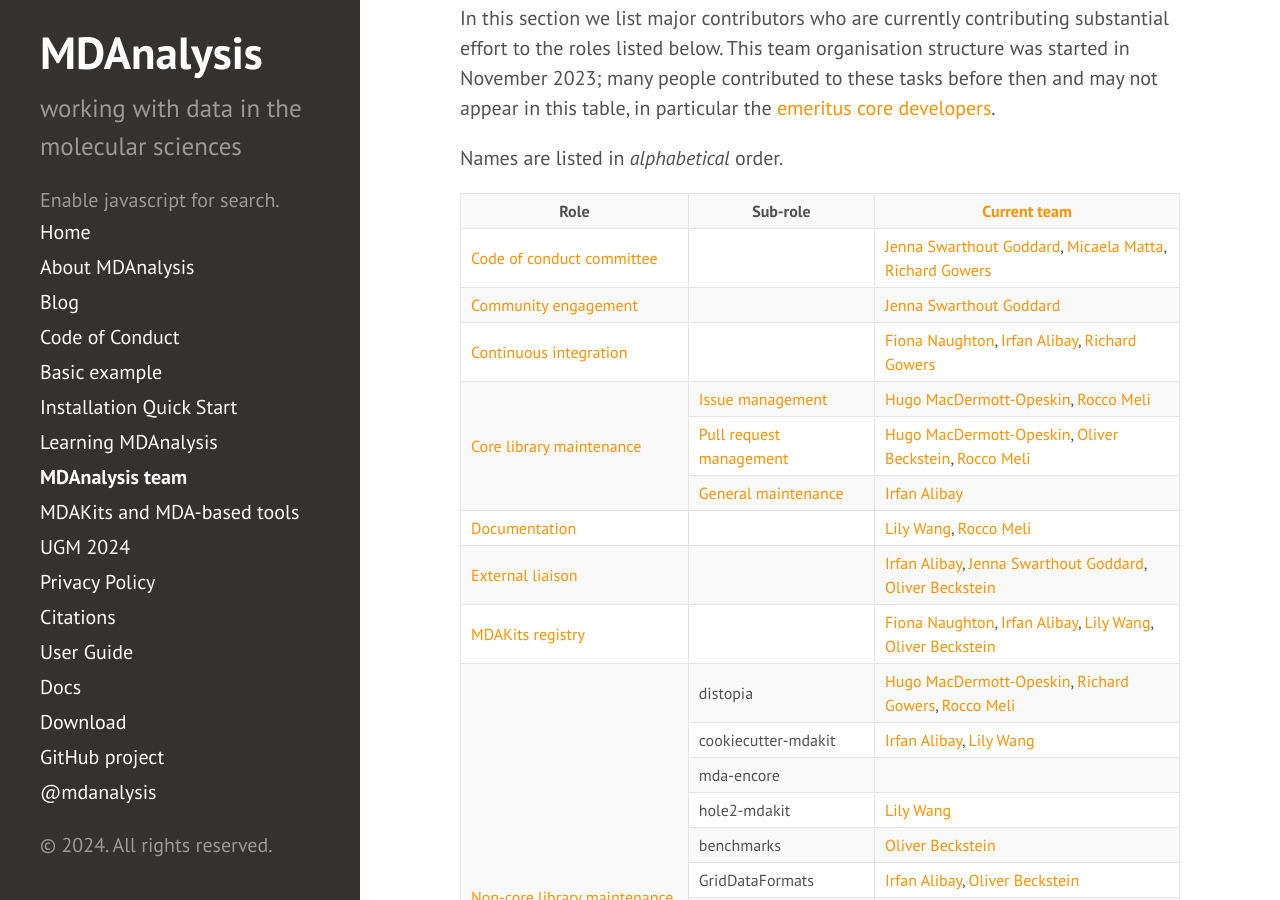
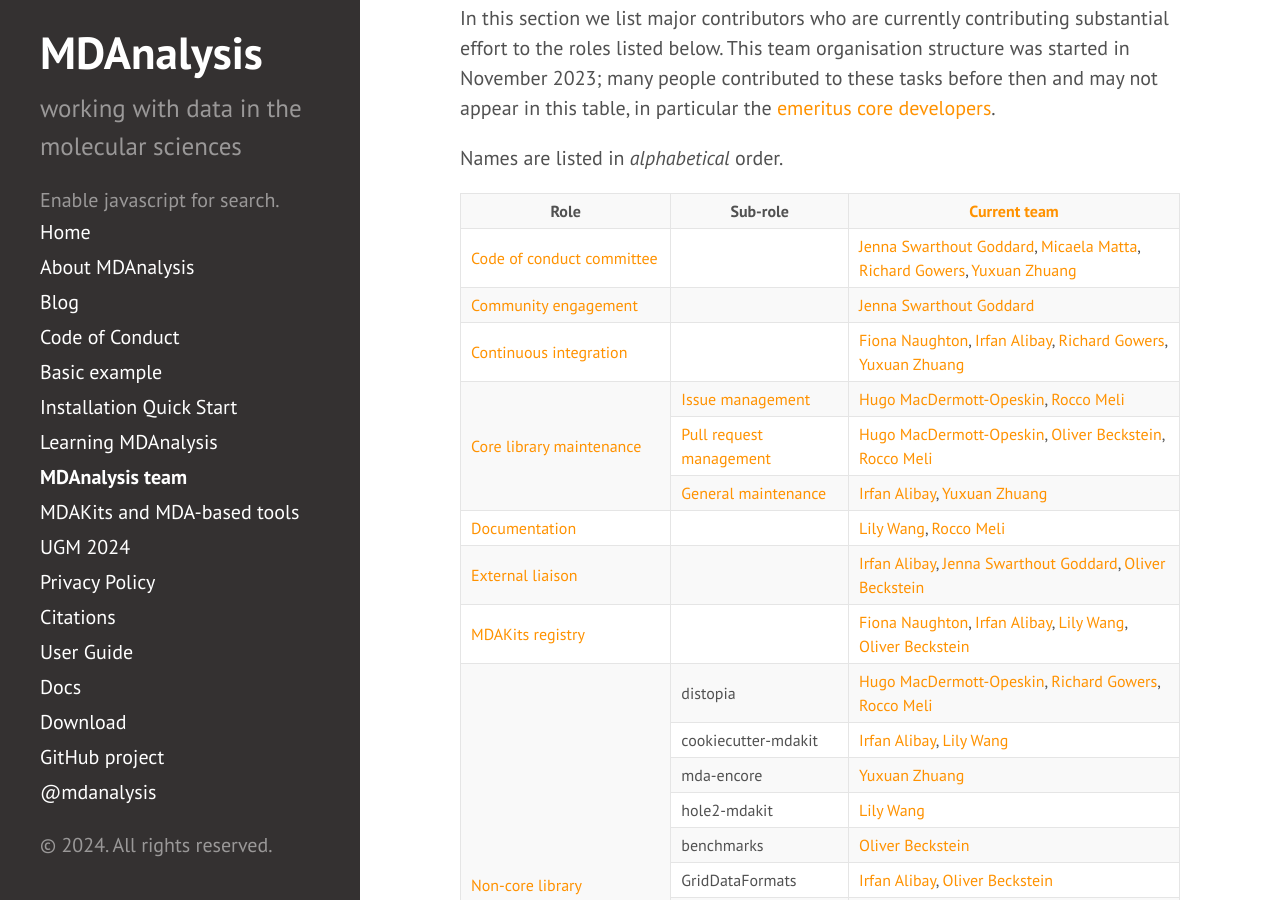
Before and after one commit to MDAnalysis/MDAnalysis.github.io, a Jekyll site: the page built from pages/team.md, in a window 1280 px wide and 900 px high, scrolled down 525 px. Built offline with Jekyll 4.4.1, drawn with Linux system fonts in a browser that asks for light colours; comment, search, counter and statistics services are not loaded.

Commit message:
add yuxuan to teams

```diff
--- a/_data/team/roles/code_of_conduct.yml
+++ b/_data/team/roles/code_of_conduct.yml
@@ -11,3 +11,4 @@ current_members:
   - "[Jenna Swarthout Goddard](https://github.com/jennaswa)"
   - "[Richard Gowers](https://github.com/richardjgowers)"
   - "[Micaela Matta](https://github.com/micaela-matta)"
+  - "[Yuxuan Zhuang](https://github.com/yuxuanzhuang)"
--- a/_data/team/roles/continuous_integration.yml
+++ b/_data/team/roles/continuous_integration.yml
@@ -8,3 +8,4 @@ current_members:
   - "[Fiona Naughton](https://github.com/fiona-naughton)"
   - "[Irfan Alibay](https://github.com/IAlibay)"
   - "[Richard Gowers](https://github.com/richardjgowers)"
+  - "[Yuxuan Zhuang](https://github.com/yuxuanzhuang)"
--- a/_data/team/roles/core_library_maintenance.yml
+++ b/_data/team/roles/core_library_maintenance.yml
@@ -31,3 +31,4 @@ subroles:
       - Other general maintenance tasks
     current_members:
       - "[Irfan Alibay](https://github.com/IAlibay)"
+      - "[Yuxuan Zhuang](https://github.com/yuxuanzhuang)"
--- a/_data/team/roles/non_core_library_maintenance.yml
+++ b/_data/team/roles/non_core_library_maintenance.yml
@@ -23,7 +23,8 @@ subroles:
       - "[Irfan Alibay](https://github.com/IAlibay)"
 
   - subrole: mda-encore
-    current_members: []
+    current_members:
+    - "[Yuxuan Zhuang](https://github.com/yuxuanzhuang)"
 
   - subrole: hole2-mdakit
     current_members:
```
